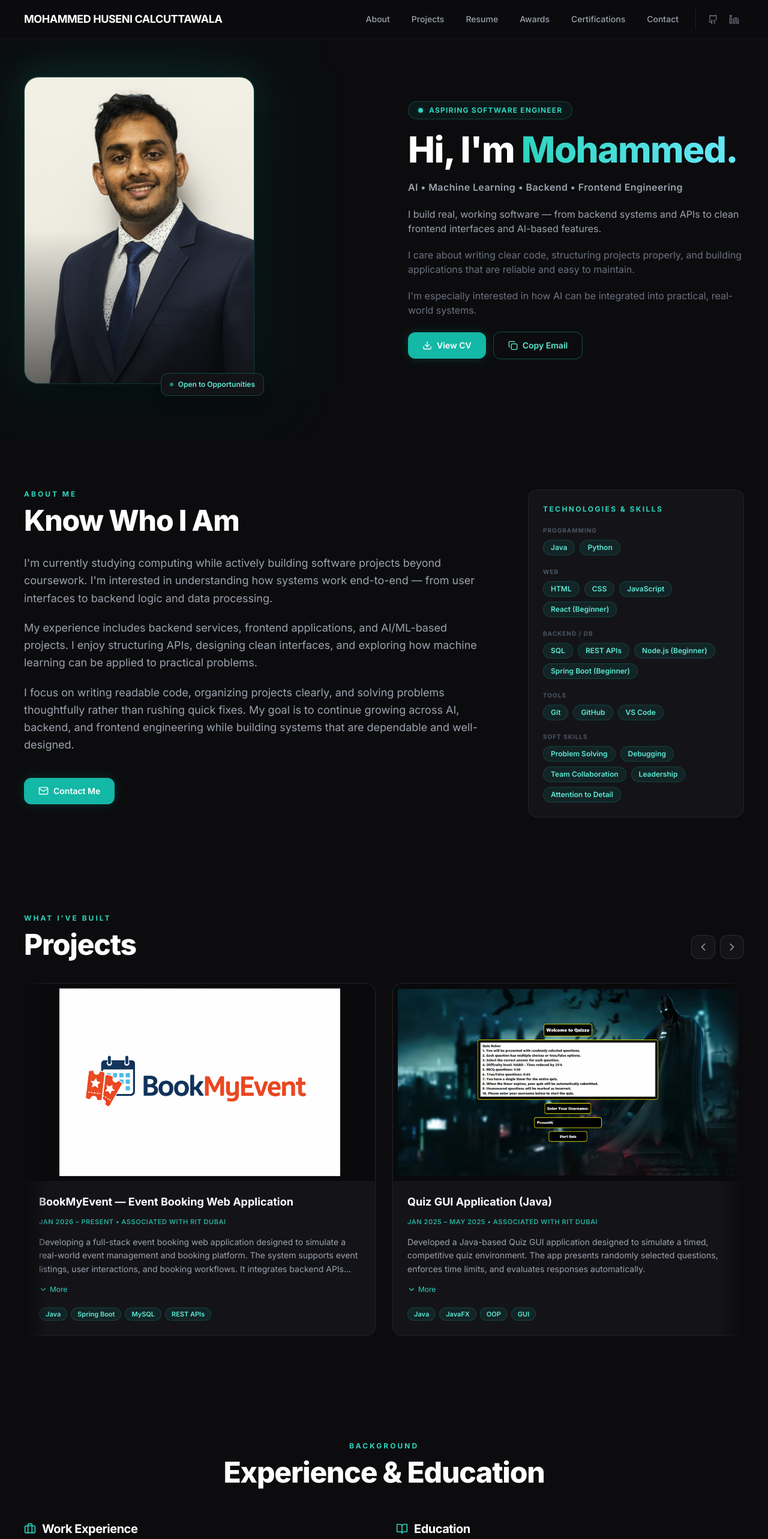
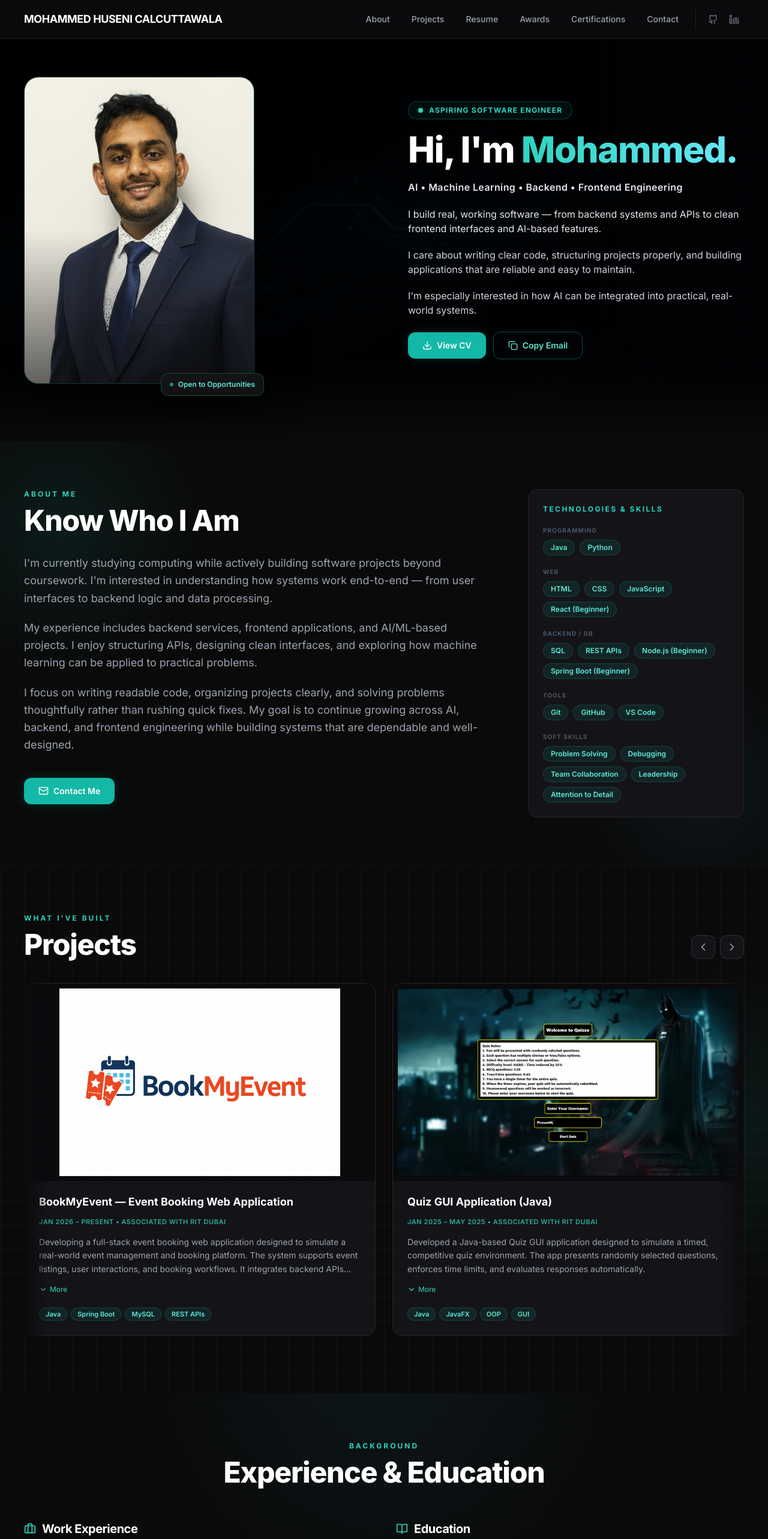
Before and after one commit to mhc1997279/FUTURE_FS_01, a React (Vite) app: page / in a window 1280 px wide. Shown: the top 2566 px of the page at 60% size. Built offline with nearby package versions, Linux system fonts and the light colour scheme.

Commit message:
Frontend Done

```diff
--- a/src/App.jsx
+++ b/src/App.jsx
@@ -10,7 +10,8 @@ import Contact from "./sections/Contact";
 
 export default function App() {
   return (
-    <div className="min-h-screen bg-[#0c0c0e] text-gray-200">
+    <div className="min-h-screen bg-[#0a0a0a] text-gray-200">
+
       <Navbar />
       <main>
         <Hero />
--- a/src/components/SectionWrapper.jsx
+++ b/src/components/SectionWrapper.jsx
@@ -7,7 +7,9 @@ import Container from "./Container";
 export default function SectionWrapper({ id, children, className = "" }) {
   return (
     <section id={id} className={`py-14 md:py-20 scroll-mt-20 ${className}`}>
-      <Container>{children}</Container>
+      <div className="relative z-10">
+        <Container>{children}</Container>
+      </div>
     </section>
   );
 }
--- a/src/index.css
+++ b/src/index.css
@@ -15,9 +15,10 @@
   }
 
   body {
-    @apply antialiased bg-[#0c0c0e] text-gray-200;
+    @apply antialiased text-gray-200;
     font-family: "Inter", ui-sans-serif, system-ui, sans-serif;
     overflow-x: hidden;
+    background-color: #0a0a0a;
   }
 
   ::selection {
@@ -114,9 +115,197 @@
 
 /* ─── Scrollbar ─────────────────────────────────────── */
 ::-webkit-scrollbar { width: 6px; }
-::-webkit-scrollbar-track { background: #0c0c0e; }
+::-webkit-scrollbar-track { background: #0a0a0a; }
 ::-webkit-scrollbar-thumb { background: #2a2a30; border-radius: 3px; }
 ::-webkit-scrollbar-thumb:hover { background: #3a3a42; }
+
+/* ─── Section Background Atmospheres ─────────────────── */
+
+/* About — teal glow top-left, sky hint bottom-right */
+.section-about {
+  position: relative;
+  background:
+    linear-gradient(to bottom, #0a0a0a 0px, transparent 80px, transparent calc(100% - 80px), #0a0a0a 100%),
+    #0a0a0a;
+  overflow: hidden;
+}
+.section-about::before {
+  content: "";
+  position: absolute;
+  top: -120px;
+  left: -160px;
+  width: 520px;
+  height: 520px;
+  background: radial-gradient(circle, rgba(20,184,166,0.10) 0%, transparent 65%);
+  pointer-events: none;
+  z-index: 0;
+}
+.section-about::after {
+  content: "";
+  position: absolute;
+  bottom: -80px;
+  right: -100px;
+  width: 420px;
+  height: 420px;
+  background: radial-gradient(circle, rgba(56,189,248,0.07) 0%, transparent 65%);
+  pointer-events: none;
+  z-index: 0;
+}
+
+/* Projects — dark navy, faint grid, teal glow right */
+.section-projects {
+  position: relative;
+  background:
+    linear-gradient(to bottom, #0a0a0a 0px, transparent 80px, transparent calc(100% - 80px), #0a0a0a 100%),
+    #0a0a0a;
+  overflow: hidden;
+}
+.section-projects::before {
+  content: "";
+  position: absolute;
+  inset: 0;
+  background-image:
+    linear-gradient(rgba(255,255,255,0.035) 1px, transparent 1px),
+    linear-gradient(90deg, rgba(255,255,255,0.035) 1px, transparent 1px);
+  background-size: 40px 40px;
+  pointer-events: none;
+  z-index: 0;
+}
+.section-projects::after {
+  content: "";
+  position: absolute;
+  top: 50%;
+  right: -200px;
+  transform: translateY(-50%);
+  width: 600px;
+  height: 600px;
+  background: radial-gradient(circle, rgba(20,184,166,0.10) 0%, transparent 65%);
+  pointer-events: none;
+  z-index: 0;
+}
+
+/* Resume — soft sky spotlight from top-center */
+.section-resume {
+  position: relative;
+  background:
+    linear-gradient(to bottom, #0a0a0a 0px, transparent 80px, transparent calc(100% - 80px), #0a0a0a 100%),
+    #0a0a0a;
+  overflow: hidden;
+}
+.section-resume::before {
+  content: "";
+  position: absolute;
+  top: -60px;
+  left: 50%;
+  transform: translateX(-50%);
+  width: 800px;
+  height: 420px;
+  background: radial-gradient(ellipse at center top, rgba(56,189,248,0.07) 0%, transparent 70%);
+  pointer-events: none;
+  z-index: 0;
+}
+
+/* Awards — teal glow bottom-center, sky hint top-right */
+.section-awards {
+  position: relative;
+  background:
+    linear-gradient(to bottom, #0a0a0a 0px, transparent 80px, transparent calc(100% - 80px), #0a0a0a 100%),
+    #0a0a0a;
+  overflow: hidden;
+}
+.section-awards::before {
+  content: "";
+  position: absolute;
+  top: -80px;
+  right: -80px;
+  width: 420px;
+  height: 420px;
+  background: radial-gradient(circle, rgba(56,189,248,0.07) 0%, transparent 65%);
+  pointer-events: none;
+  z-index: 0;
+}
+.section-awards::after {
+  content: "";
+  position: absolute;
+  bottom: -40px;
+  left: 50%;
+  transform: translateX(-50%);
+  width: 700px;
+  height: 350px;
+  background: radial-gradient(ellipse at center bottom, rgba(20,184,166,0.10) 0%, transparent 65%);
+  pointer-events: none;
+  z-index: 0;
+}
+
+/* Certifications — teal + sky glow */
+.section-certs {
+  position: relative;
+  background:
+    linear-gradient(to bottom, #0a0a0a 0px, transparent 80px, transparent calc(100% - 80px), #0a0a0a 100%),
+    #0a0a0a;
+  overflow: hidden;
+}
+.section-certs::before {
+  content: "";
+  position: absolute;
+  top: -60px;
+  right: -100px;
+  width: 500px;
+  height: 500px;
+  background: radial-gradient(circle, rgba(20,184,166,0.10) 0%, transparent 65%);
+  pointer-events: none;
+  z-index: 0;
+}
+.section-certs::after {
+  content: "";
+  position: absolute;
+  bottom: -60px;
+  left: -80px;
+  width: 420px;
+  height: 420px;
+  background: radial-gradient(circle, rgba(56,189,248,0.07) 0%, transparent 65%);
+  pointer-events: none;
+  z-index: 0;
+}
+
+/* Contact — minimal, dark, teal near form + cool accent top-left */
+.section-contact {
+  position: relative;
+  background:
+    linear-gradient(to bottom, #0a0a0a 0px, transparent 80px, transparent calc(100% - 80px), #0a0a0a 100%),
+    #0a0a0a;
+  overflow: hidden;
+}
+.section-contact::before {
+  content: "";
+  position: absolute;
+  top: -60px;
+  left: -80px;
+  width: 450px;
+  height: 450px;
+  background: radial-gradient(circle, rgba(56,189,248,0.07) 0%, transparent 65%);
+  pointer-events: none;
+  z-index: 0;
+}
+.section-contact::after {
+  content: "";
+  position: absolute;
+  bottom: -80px;
+  right: 12%;
+  width: 520px;
+  height: 420px;
+  background: radial-gradient(circle, rgba(20,184,166,0.10) 0%, transparent 65%);
+  pointer-events: none;
+  z-index: 0;
+}
+
+/* ─── Hero: hide background image on mobile & tablet ─── */
+@media (max-width: 1023px) {
+  .hero-section {
+    background-image: none !important;
+    background-color: #0a0a0a;
+  }
+}
 
 /* ─── Hero section: aurora + dot grid + vignette ─       */
 .hero-bg-img {
--- a/src/sections/About.jsx
+++ b/src/sections/About.jsx
@@ -18,7 +18,7 @@ const scrollTo = (id) => {
 
 export default function About() {
   return (
-    <SectionWrapper id="about">
+    <SectionWrapper id="about" className="section-about">
       <div className="grid lg:grid-cols-[1fr_360px] gap-12 xl:gap-20 items-start">
 
         {/* LEFT — text + CTA */}
--- a/src/sections/Awards.jsx
+++ b/src/sections/Awards.jsx
@@ -4,7 +4,7 @@ import { awards } from "../content";
 
 export default function Awards() {
   return (
-    <SectionWrapper id="awards">
+    <SectionWrapper id="awards" className="section-awards">
       <div className="text-center mb-14">
         <span className="section-label">Recognition</span>
         <h2 className="section-title">Awards &amp; Honours</h2>
--- a/src/sections/Certifications.jsx
+++ b/src/sections/Certifications.jsx
@@ -4,7 +4,7 @@ import { certifications } from "../content";
 
 export default function Certifications() {
   return (
-    <SectionWrapper id="certifications">
+    <SectionWrapper id="certifications" className="section-certs">
       <div className="text-center mb-14">
         <span className="section-label">Credentials</span>
         <h2 className="section-title">Certifications</h2>
--- a/src/sections/Contact.jsx
+++ b/src/sections/Contact.jsx
@@ -39,7 +39,7 @@ export default function Contact() {
   };
 
   return (
-    <SectionWrapper id="contact">
+    <SectionWrapper id="contact" className="section-contact">
       <div className="text-center mb-14">
         <span className="section-label">{contact.title}</span>
         <h2 className="section-title">Get In Touch</h2>
--- a/src/sections/Hero.jsx
+++ b/src/sections/Hero.jsx
@@ -22,34 +22,22 @@ export default function Hero() {
   };
 
   return (
-<section className="relative min-h-[85vh] flex items-center overflow-hidden">
+    <section
+      className="hero-section relative min-h-[90svh] lg:min-h-[90vh] flex items-center overflow-hidden"
+      style={{ backgroundImage: `url(${heroBg})`, backgroundSize: "cover", backgroundPosition: "center" }}
+    >
+        {/* Dark base overlay — desktop only (no bg image on mobile) */}
+        <div aria-hidden="true" className="absolute inset-0 bg-black/80 hidden lg:block" />
 
-        {/* ── Background: hero.avif ── */}
-        <div
-          aria-hidden="true"
-          className="absolute inset-0 -z-20 hero-bg-img"
-          style={{ backgroundImage: `url(${heroBg})` }}
-        />
+        {/* Left-to-right directional gradient — desktop only */}
+        <div aria-hidden="true" className="absolute inset-0 bg-gradient-to-r from-black/85 via-black/75 to-black/60 hidden lg:block" />
 
-        {/* Dark overlay gradient — top-left darker, readability */}
-        <div aria-hidden="true" className="absolute inset-0 -z-20 bg-gradient-to-br from-[#0c0c0e]/95 via-[#0c0c0e]/80 to-[#0c0c0e]/60" />
-
-        {/* Subtle dot-grid texture */}
-        <div aria-hidden="true" className="hero-dot-grid absolute inset-0 -z-20 pointer-events-none" />
-
-        {/* Cinematic vignette */}
-        <div aria-hidden="true" className="hero-vignette absolute inset-0 -z-20 pointer-events-none" />
-
-        {/* Top + bottom gradient fade into body bg */}
-        <div aria-hidden="true" className="absolute inset-x-0 top-0 h-24 bg-gradient-to-b from-[#0c0c0e] to-transparent -z-10" />
-        <div aria-hidden="true" className="absolute inset-x-0 bottom-0 h-48 bg-gradient-to-t from-[#0c0c0e] to-transparent -z-10" />
-
-        {/* Teal ambient glow */}
-        <div aria-hidden="true" className="pointer-events-none absolute -left-40 top-1/4 h-[500px] w-[500px] rounded-full bg-teal-500/10 blur-[120px] -z-10" />
+        {/* Bottom fade — always visible, blends into next section */}
+        <div aria-hidden="true" className="absolute bottom-0 inset-x-0 h-32 bg-gradient-to-b from-transparent to-[#0a0a0a]" />
 
         {/* ── Content ── */}
-        <div className="container-xl w-full pt-32 pb-24">
-          <div className="grid lg:grid-cols-2 gap-14 lg:gap-20 items-center">
+        <div className="relative z-10 container-xl w-full pt-24 sm:pt-28 lg:pt-32 pb-16 lg:pb-24">
+          <div className="grid lg:grid-cols-2 gap-10 lg:gap-20 items-center">
 
             {/* LEFT — Portrait */}
             <motion.div
@@ -59,9 +47,6 @@ export default function Hero() {
               className="flex justify-center lg:justify-start order-first"
             >
               <div className="relative w-full max-w-[15rem] sm:max-w-xs md:max-w-sm">
-                {/* Static teal ambient blob — no animation */}
-                <div aria-hidden="true" className="absolute -inset-6 rounded-[2.5rem] bg-teal-500/10 blur-3xl" />
-                <div aria-hidden="true" className="absolute -inset-2 rounded-[2rem] bg-gradient-to-br from-teal-500/15 to-cyan-500/5 blur-xl" />
 
                 {/* Portrait frame */}
                 <div className="relative rounded-[1.5rem] overflow-hidden border border-teal-500/20
@@ -91,7 +76,7 @@ export default function Hero() {
             </motion.div>
 
             {/* RIGHT — Text */}
-            <div className="flex flex-col items-start text-left max-w-xl space-y-5">
+            <div className="flex flex-col items-center text-center lg:items-start lg:text-left w-full max-w-xl mx-auto lg:mx-0 space-y-5">
 
               {/* Role badge */}
               <motion.span {...fadeUp(0.05)} className="inline-flex items-center gap-2.5 rounded-full
@@ -117,31 +102,31 @@ export default function Hero() {
 
               {/* Subtitle */}
               <motion.p {...fadeUp(0.18)}
-                className="text-base font-semibold text-gray-400 leading-relaxed tracking-wide">
+                className="text-base font-semibold text-gray-200 leading-relaxed tracking-wide">
                 AI &bull; Machine Learning &bull; Backend &bull; Frontend Engineering
               </motion.p>
 
               {/* Paragraph 1 */}
               <motion.p {...fadeUp(0.24)}
-                className="text-sm sm:text-base text-gray-400 leading-relaxed max-w-[600px]">
+                className="text-sm sm:text-base text-gray-200 leading-relaxed max-w-[600px]">
                 I build real, working software — from backend systems and APIs to clean frontend interfaces and AI-based features.
               </motion.p>
 
               {/* Paragraph 2 */}
               <motion.p {...fadeUp(0.30)}
-                className="text-sm sm:text-base text-gray-500 leading-relaxed max-w-[600px]">
+                className="text-sm sm:text-base text-gray-300 leading-relaxed max-w-[600px]">
                 I care about writing clear code, structuring projects properly, and building applications that are reliable and easy to maintain.
               </motion.p>
 
               {/* Closing */}
               <motion.p {...fadeUp(0.35)}
-                className="text-sm sm:text-base text-gray-500 leading-relaxed max-w-[600px]">
+                className="text-sm sm:text-base text-gray-300 leading-relaxed max-w-[600px]">
                 I&#39;m especially interested in how AI can be integrated into practical, real-world systems.
               </motion.p>
 
               {/* Buttons */}
               <motion.div {...fadeUp(0.42)}
-                className="flex flex-wrap items-center gap-3 pt-1">
+                className="flex flex-wrap items-center justify-center lg:justify-start gap-3 pt-1">
                 <motion.a
                   href={profile.cvPdf}
                   target="_blank"
--- a/src/sections/Projects.jsx
+++ b/src/sections/Projects.jsx
@@ -81,7 +81,7 @@ export default function Projects() {
   };
 
   return (
-    <SectionWrapper id="projects">
+    <SectionWrapper id="projects" className="section-projects">
 
       {/* Header row with arrows */}
       <div className="flex items-end justify-between mb-10">
--- a/src/sections/Resume.jsx
+++ b/src/sections/Resume.jsx
@@ -92,7 +92,7 @@ function EducationCard({ edu }) {
 
 export default function Resume() {
   return (
-    <SectionWrapper id="resume">
+    <SectionWrapper id="resume" className="section-resume">
       <div className="text-center mb-14">
         <span className="section-label">Background</span>
         <h2 className="section-title">Experience &amp; Education</h2>
```
Also changed, not shown: src/assets/hero.jpg.
